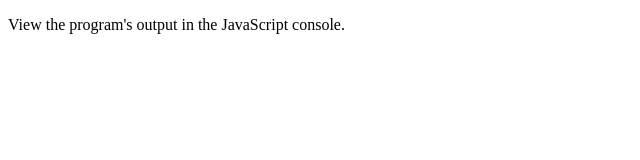
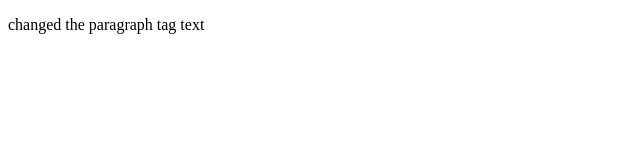
Before and after one commit to 7ganam/Elghannam_git417, a plain HTML site: page index.html in a window 1280 px wide. Shown: the whole page, without its empty margins (0-640 px from the left). Drawn offline with Linux system fonts and the light colour scheme.

Commit message:
changed the paragraph tag text

```diff
--- a/index.html
+++ b/index.html
@@ -5,6 +5,6 @@
     <script src="script.js"></script>
   </head>
   <body>
-    <p>View the program's output in the JavaScript console.</p>
+    <p>changed the paragraph tag text</p>
   </body>
 </html>
```
